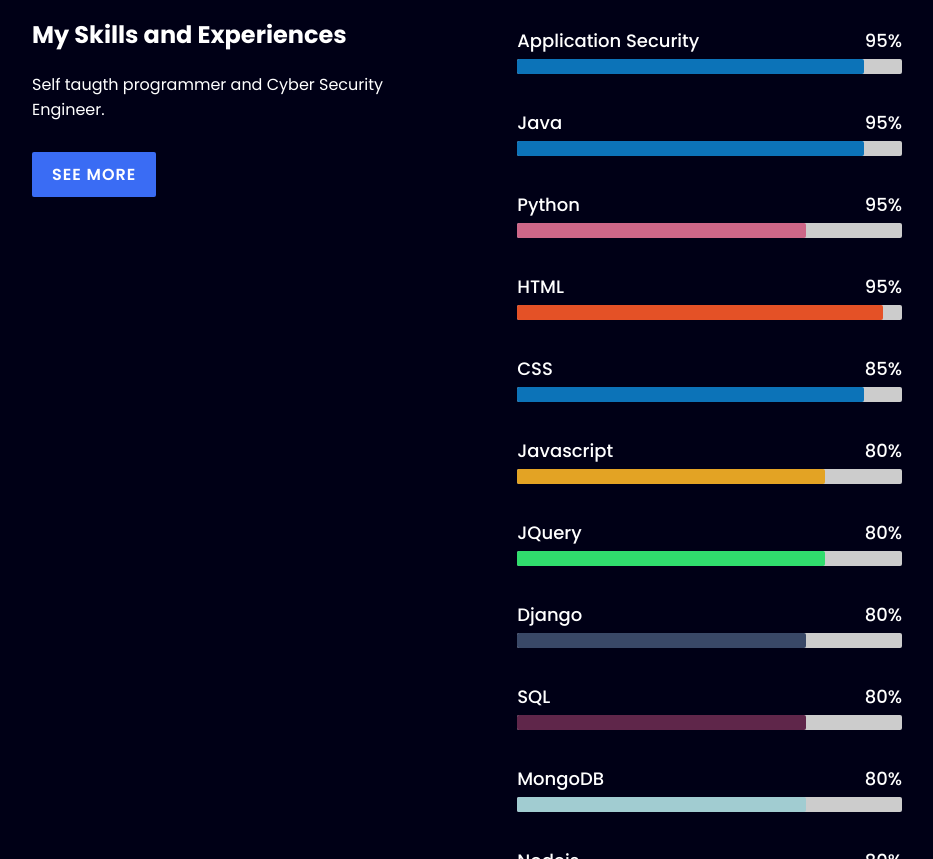
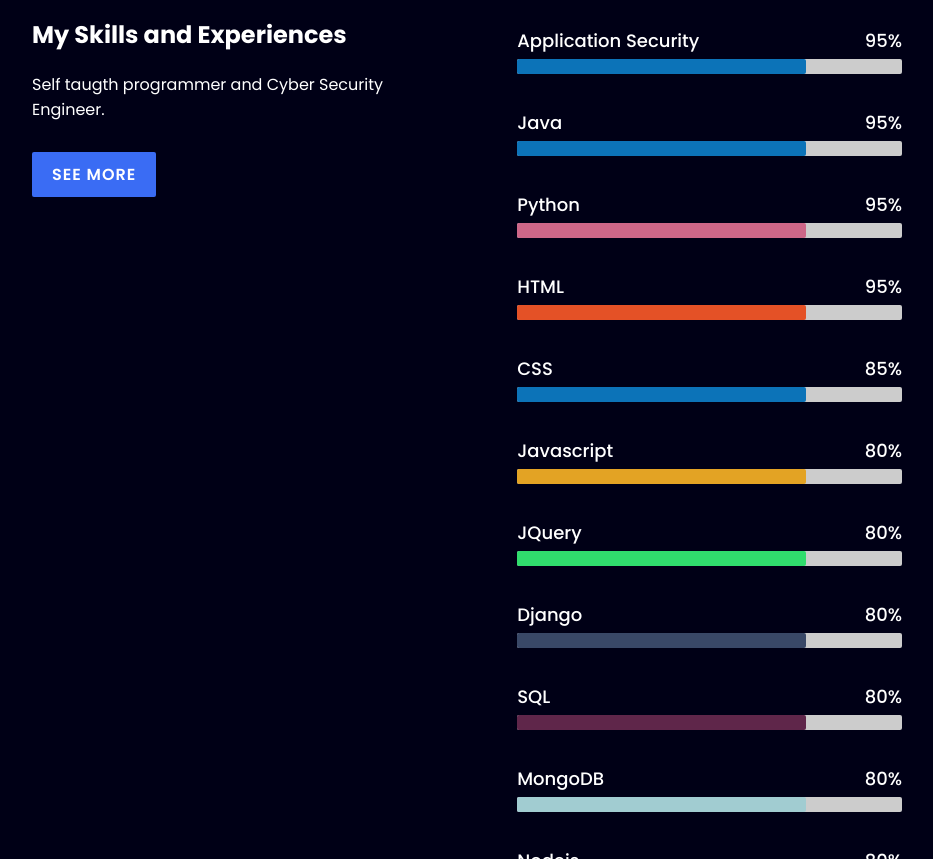
Before and after one commit to mahendrayadav786/portfilio, a plain HTML site: page index.html in a window 1280 px wide. Shown: the part 1765-2624 px from the top of the page, without its empty margins (168-1101 px from the left). Drawn offline with Linux system fonts and the light colour scheme.

Commit message:
Update style.css

```diff
--- a/style.css
+++ b/style.css
@@ -300,33 +300,33 @@ body{
 }
 
 .skills .content .col-right .bar .html:before{
-  width: 95%;
+  width: 75%;
   background: #e45126;
 }
 
 .skills .content .col-right .bar .Java:before{
-  width: 90%;
+  width: 75%;
   background: #0c73b8;
 }
 
 .skills .content .col-right .bar .Application_Security:before{
-  width: 90%;
+  width: 75%;
   background: #0c73b8;
 }
 
 
 .skills .content .col-right .bar .css:before{
-  width: 90%;
+  width: 75%;
   background: #0c73b8;
 }
 
 .skills .content .col-right .bar .javascript:before{
-  width: 80%;
+  width: 75%;
   background: #e3a324;
 }
 
 .skills .content .col-right .bar .jquery:before{
-  width: 80%;
+  width: 75%;
   background: #30dd6d;
 }
 
```
